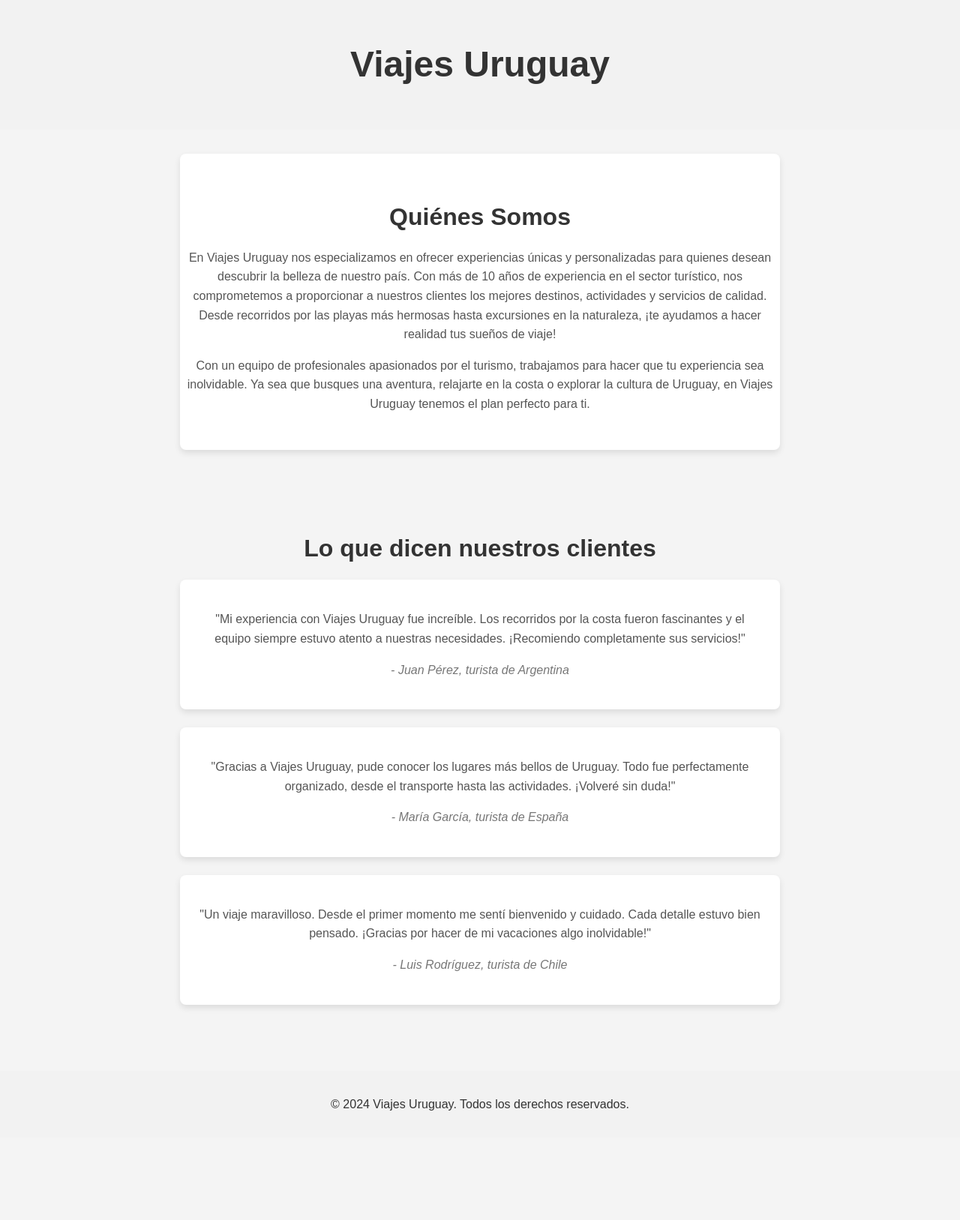
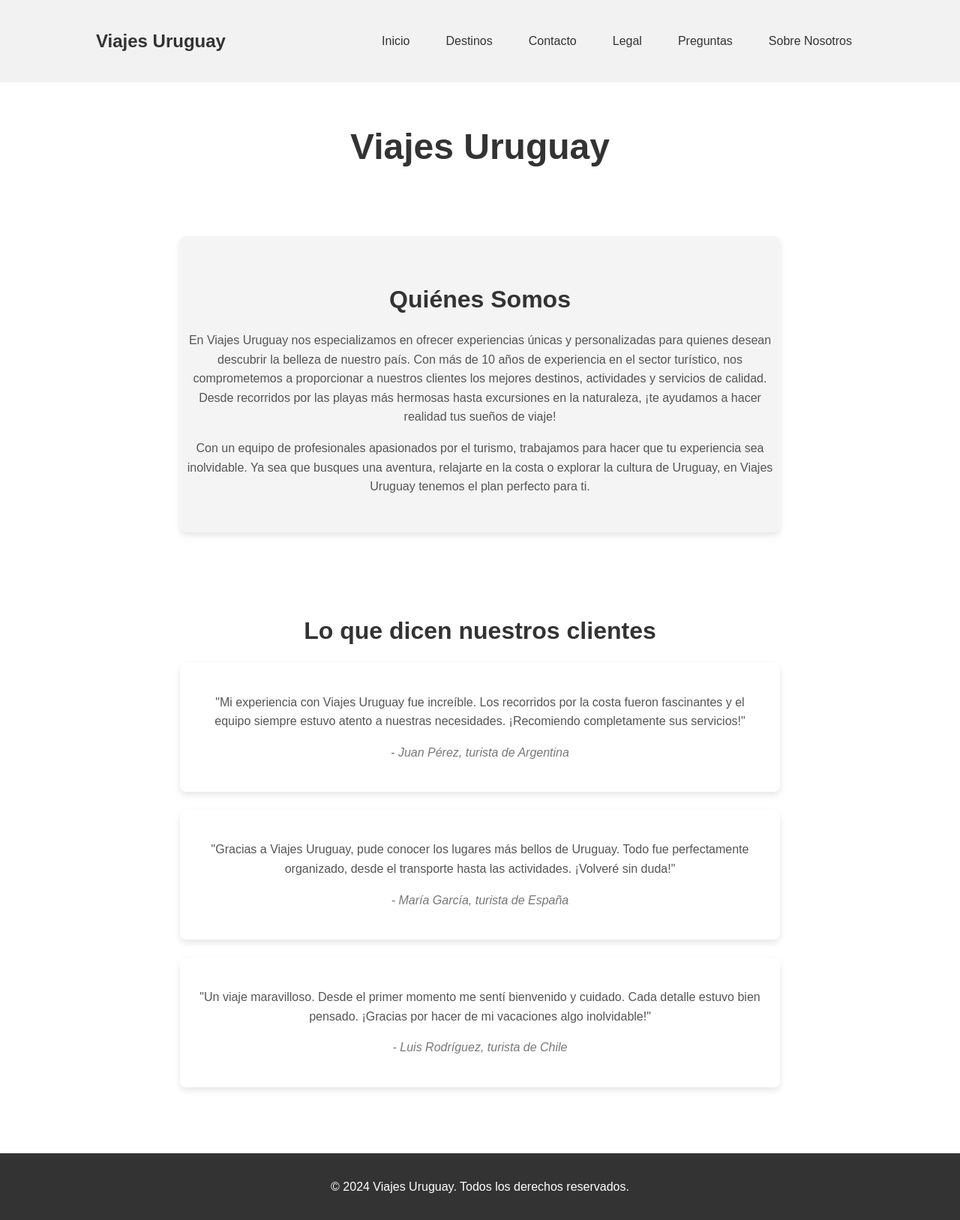
Before and after one commit to sergioAff/agencia-viaje, a plain HTML site: page pages/nosotros.html in a window 1280 px wide. Shown: the whole page at 75% size. Before the commit the page ends 1517 px from the top, so only its background shows below. Drawn offline with Linux system fonts and the light colour scheme.

Commit message:
feature-(nosotros)-agregar-sobre-nosotros-y-navegacion

```diff
--- a/pages/nosotros.html
+++ b/pages/nosotros.html
@@ -5,8 +5,24 @@
     <meta name="viewport" content="width=device-width, initial-scale=1.0">
     <title>Sobre Nosotros - Viajes Uruguay</title>
     <link rel="stylesheet" href="../styles/nosotros.css">
+    <link rel="stylesheet" href="../styles/navegacion.css">
 </head>
 <body>
+
+    <nav>
+        <div class="container">
+            <h1>Viajes Uruguay</h1>
+            <button class="menu-toggle" aria-label="Abrir menú">☰</button>
+            <ul class="menu">
+                <li><a href="index.html">Inicio</a></li>
+                <li><a href="destinos.html">Destinos</a></li>
+                <li><a href="contactos.html">Contacto</a></li>
+                <li><a href="legal.html">Legal</a></li>
+                <li><a href="preguntas.html">Preguntas</a></li>
+                <li><a href="nosotros.html">Sobre Nosotros</a></li>
+            </ul>
+        </div>
+    </nav>
 
     <header>
         <h1>Viajes Uruguay</h1>
@@ -38,5 +54,6 @@
     <footer>
         <p>&copy; 2024 Viajes Uruguay. Todos los derechos reservados.</p>
     </footer>
+    <script src="index.js"></script>
 </body>
 </html>
--- a/styles/home.css
+++ b/styles/home.css
@@ -19,62 +19,6 @@ body {
     width: 80%;
     margin: auto;
     overflow: hidden;
-}
-/* Navbar */
-nav {
-    background: #f2f2f2;
-    padding: 1rem 0;
-}
-
-nav .container {
-    display: flex;
-    justify-content: space-between;
-    align-items: center;
-}
-
-nav h1 {
-    font-size: 1.5rem;
-    margin-right: 2rem;
-    color: #333;
-}
-
-.menu-toggle {
-    display: none;
-    font-size: 1.5rem;
-    background: none;
-    border: none;
-    color: #333;
-    cursor: pointer;
-}
-
-.menu.visible {
-    display: flex;
-}
-
-nav ul {
-    display: flex;
-    justify-content: space-between;
-    align-items: center;
-    list-style: none;
-    padding: 0;
-}
-
-nav ul li {
-    margin-left: 1rem;
-}
-
-nav ul li a {
-    color: #fff;
-    background-color: #f2f2f2;
-    color: #333;
-    text-decoration: none;
-    padding: 0.5rem 1rem;
-    border-radius: 5px;
-    transition: background 0.3s ease;
-}
-
-nav ul li a:hover {
-    background-color: #d6d6d6;
 }
 
 
@@ -150,47 +94,8 @@ main section img {
     margin-bottom: 0;
 }
 
-footer {
-    background: #333;
-    color: white;
-    text-align: center;
-    padding: 1rem 0;
-    width: 100%;
-    margin-top: auto;
-}
+
 @media (max-width: 768px) {
-    nav .container {
-        flex-direction: row;
-        justify-content: space-between;
-        align-items: center;
-    }
-
-    .menu-toggle {
-        display: block;
-    }
-
-    .menu {
-        display: none;
-        flex-direction: column;
-        width: 100%;
-        padding: 0;
-    }
-
-    .menu.visible {
-        display: flex;
-    }
-
-    nav ul {
-        display: flex;
-        flex-direction: column;
-        width: 100%;
-        margin-top: 1rem;
-    }
-
-    nav ul li {
-        margin-left: 0;
-        text-align: center;
-    }
 
     #destino-disney, #destino-playa {
         flex-direction: column;
--- /dev/null
+++ b/styles/navegacion.css
@@ -0,0 +1,106 @@
+.container {
+    width: 80%;
+    margin: auto;
+    overflow: hidden;
+}
+nav {
+    background: #f2f2f2;
+    padding: 1rem 0;
+}
+nav .container {
+    display: flex;
+    justify-content: space-between;
+    align-items: center;
+}
+nav h1 {
+    font-size: 1.5rem;
+    margin-right: 2rem;
+    color: #333;
+}
+.menu-toggle {
+    display: none;
+    font-size: 1.5rem;
+    background: none;
+    border: none;
+    color: #333;
+    cursor: pointer;
+}
+.menu.visible {
+    display: flex;
+}
+nav ul {
+    display: flex;
+    justify-content: space-between;
+    align-items: center;
+    list-style: none;
+    padding: 0;
+    list-style: none;
+}
+nav ul li {
+    margin-left: 1rem;
+}
+nav ul li a {
+    background-color: #f2f2f2;
+    color: #333;
+    text-decoration: none;
+    padding: 0.5rem 1rem;
+    border-radius: 5px;
+    transition: background 0.3s ease;
+}
+nav ul li a:hover {
+    background-color: #d6d6d6;
+}
+main {
+    flex: 1;
+    min-height: calc(100vh - 60px);
+}
+.btn {
+    display: inline-block;
+    background: #333;
+    color: #fff;
+    padding: 0.5rem 1rem;
+    text-decoration: none;
+    border-radius: 5px;
+}
+footer {
+    background: #333;
+    color: white;
+    text-align: center;
+    padding: 1rem 0;
+    width: 100%;
+    margin-top: auto;
+}
+@media (max-width: 768px) {
+
+    nav ul li {
+        margin-left: 0;
+        text-align: center;
+    }
+    nav .container {
+        flex-direction: row;
+        justify-content: space-between;
+        align-items: center;
+    }
+    .menu-toggle {
+        display: block;
+    }
+    .menu {
+        display: none;
+        flex-direction: column;
+        width: 100%;
+        padding: 0;
+    }
+    .menu.visible {
+        display: flex;
+    }
+    nav ul {
+        display: flex;
+        flex-direction: column;
+        width: 100%;
+        margin-top: 1rem;
+    }
+    nav ul li {
+        margin-left: 0;
+        text-align: center;
+    }
+}
--- a/styles/nosotros.css
+++ b/styles/nosotros.css
@@ -5,54 +5,63 @@ body {
     font-family: Arial, sans-serif;
     line-height: 1.6;
     color: #333;
-    background: #f4f4f4;
+    background: white
 }
+
 header {
-    background: #f2f2f2;
+    background: white;
     padding: 1rem 0;
     text-align: center;
 }
+
 header h1 {
     font-size: 3rem;
     color: #333;
 }
+
 main {
     padding: 2rem;
     display: flex;
     justify-content: center;
     flex-direction: column;
 }
+
 .sobreNosotros {
     max-width: 800px;
     margin: 0 auto;
     text-align: center;
     padding: 2rem 0;
-    background: #fff;
+    background: #f4f4f4;
     box-shadow: 0 4px 8px rgba(0, 0, 0, 0.1);
     border-radius: 8px;
     margin-bottom: 3rem;
 }
+
 .sobreNosotros h2 {
     font-size: 2rem;
     margin-bottom: 1rem;
     color: #333;
 }
+
 .sobreNosotros p {
     font-size: 1rem;
     color: #555;
     margin-bottom: 1rem;
 }
+
 .testimonios {
     max-width: 800px;
     margin: 0 auto;
     text-align: center;
     padding: 2rem 0;
 }
+
 .testimonios h2 {
     font-size: 2rem;
     margin-bottom: 1rem;
     color: #333;
 }
+
 .testimonio {
     background: #fff;
     padding: 1.5rem;
@@ -60,24 +69,29 @@ main {
     margin-bottom: 1.5rem;
     border-radius: 8px;
 }
+
 .testimonio p {
     font-size: 1rem;
     color: #555;
     margin-bottom: 1rem;
 }
+
 .testimonio p:last-child {
     font-style: italic;
     color: #777;
 }
+
 footer {
     background: #f2f2f2;
     padding: 1rem;
     text-align: center;
 }
+
 footer p {
     font-size: 1rem;
-    color: #333;
+    color: white;
 }
+
 @media (max-width: 768px) {
     header h1 {
         font-size: 2rem;
```
Also changed, not shown: pages/index.html (+3 -1 lines).
